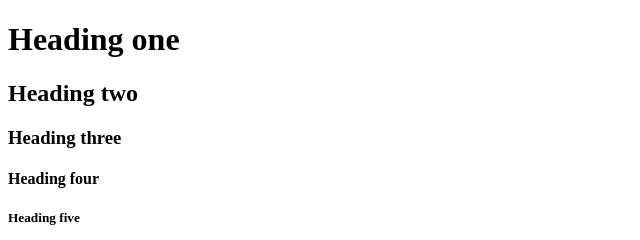
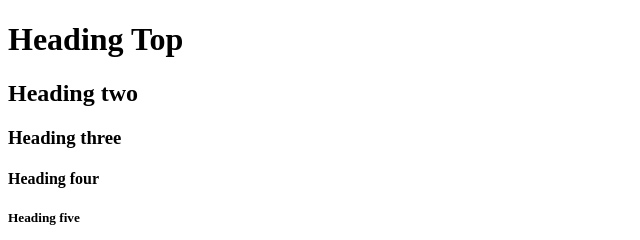
Before and after one commit to mac912/learn-from-brad, a plain HTML site: page index.html in a window 1280 px wide. Shown: the top 240 px of the page, 0-640 px from the left. Drawn offline with Linux system fonts and the light colour scheme.

Commit message:
minor improvements

```diff
--- a/index.html
+++ b/index.html
@@ -8,7 +8,7 @@
 </head>
 <body>
     <!--Headings-->
-    <h1>Heading one</h1>
+    <h1>Heading Top</h1>
     <h2>Heading two</h2>
     <h3>Heading three</h3>
     <h4>Heading four</h4>
```
